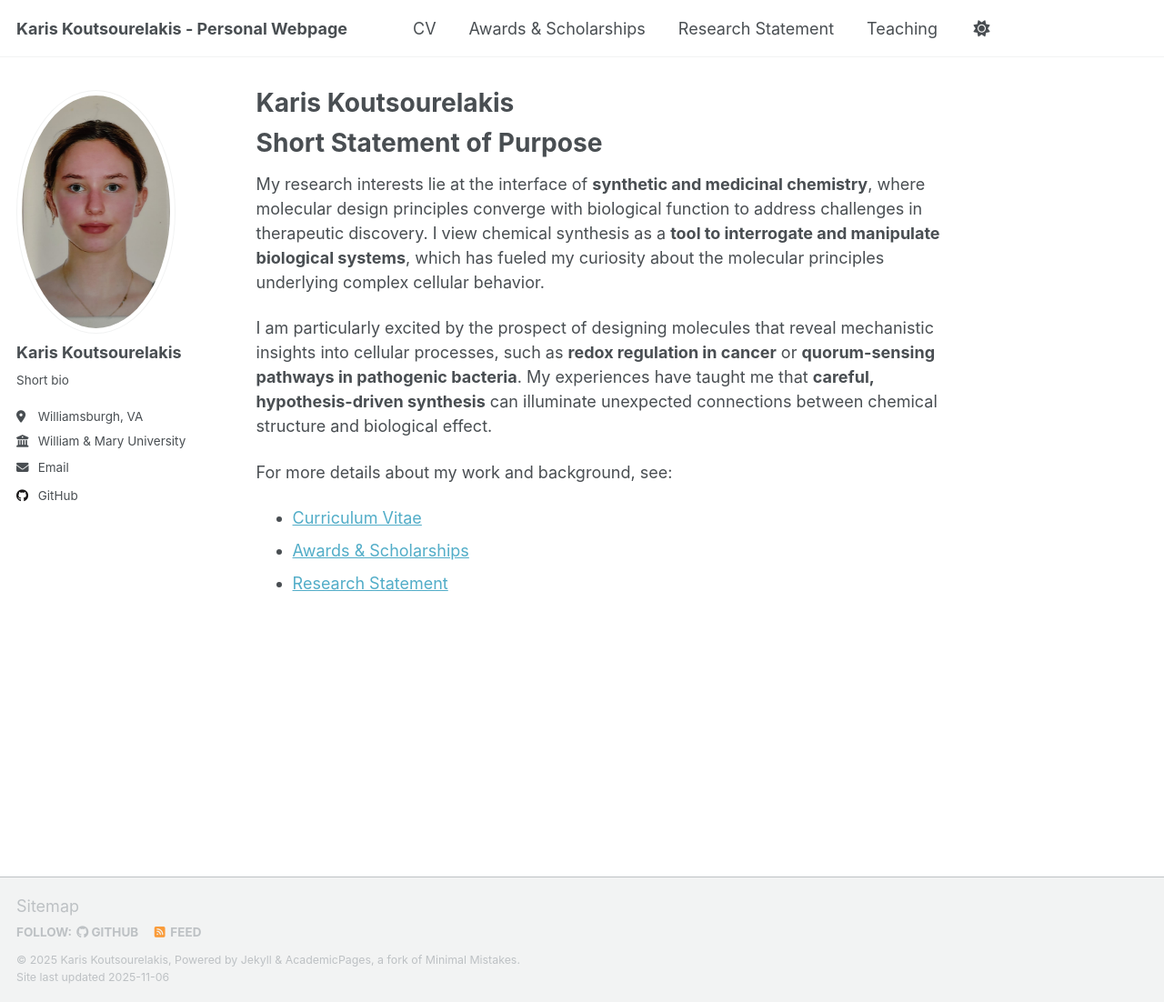
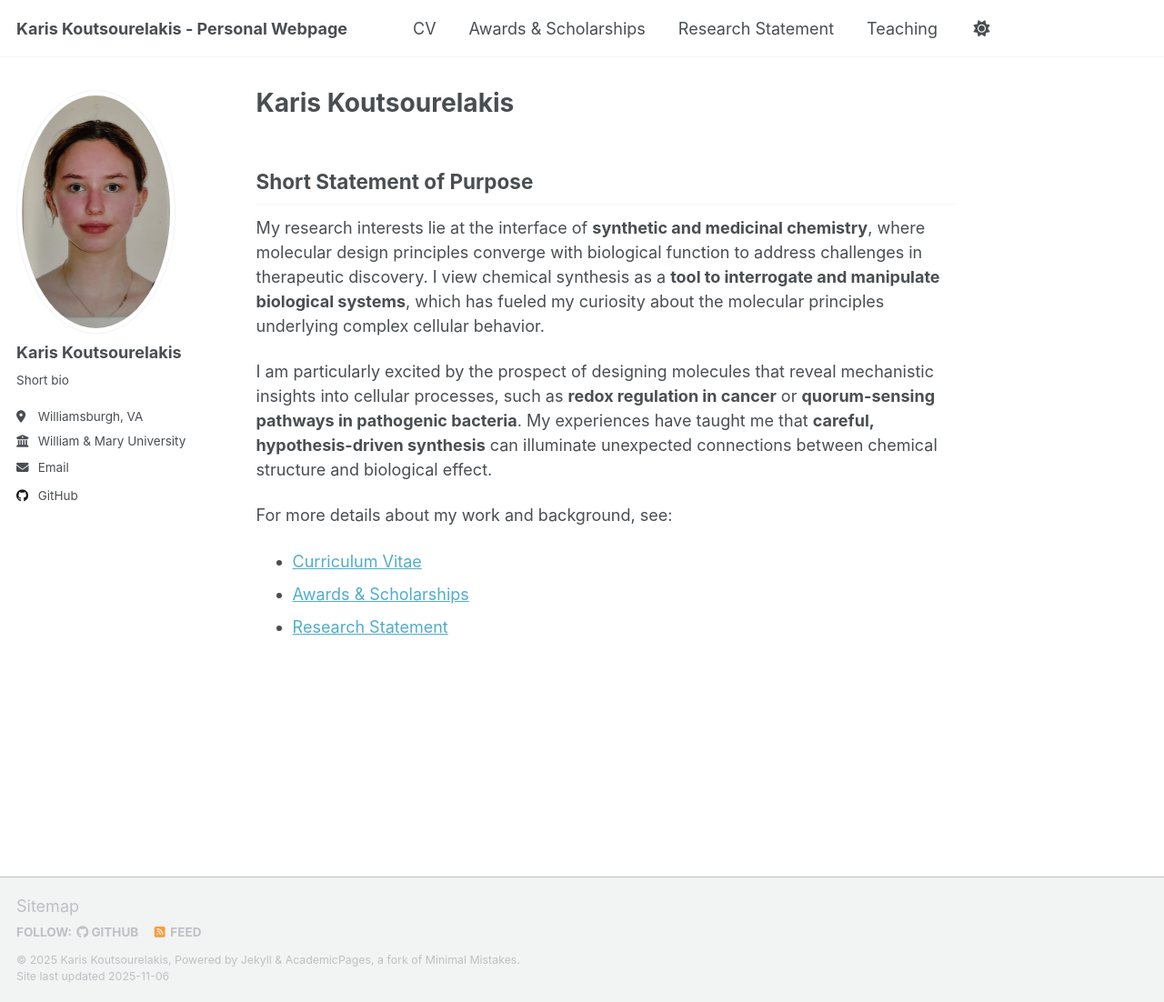
Before and after one commit to kkoutsourelakis/kkoutsourelakis.github.io, a Jekyll site: the page built from _pages/about.md, in a window 1280 px wide and 1102 px high. Shown: the whole window at 91% size. Built offline with Jekyll 4.4.1, drawn with Linux system fonts in a browser that asks for light colours; a script that is not in the unit is left out.

```diff
--- a/_pages/about.md
+++ b/_pages/about.md
@@ -7,7 +7,7 @@ redirect_from:
   - /about.html
 ---
 
-# Short Statement of Purpose
+## Short Statement of Purpose
 
 My research interests lie at the interface of **synthetic and medicinal chemistry**, where molecular design principles converge with biological function to address challenges in therapeutic discovery. I view chemical synthesis as a **tool to interrogate and manipulate biological systems**, which has fueled my curiosity about the molecular principles underlying complex cellular behavior.
 
```
